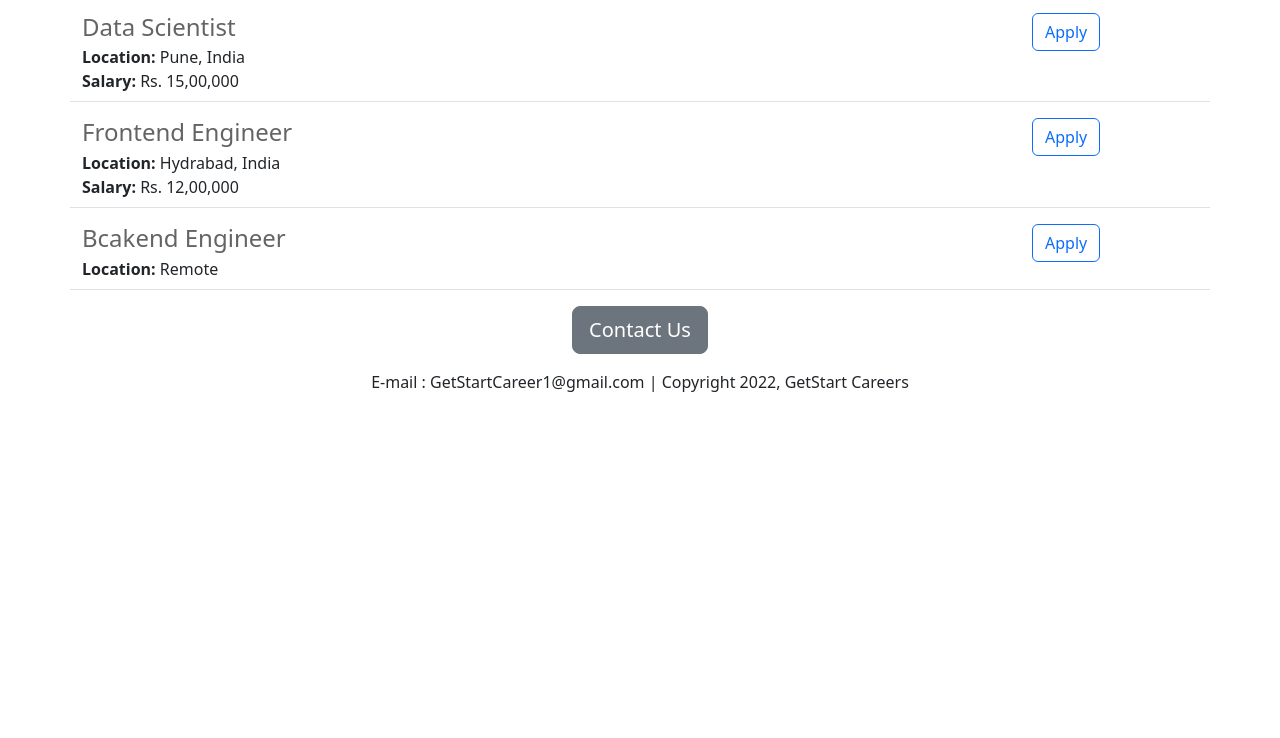
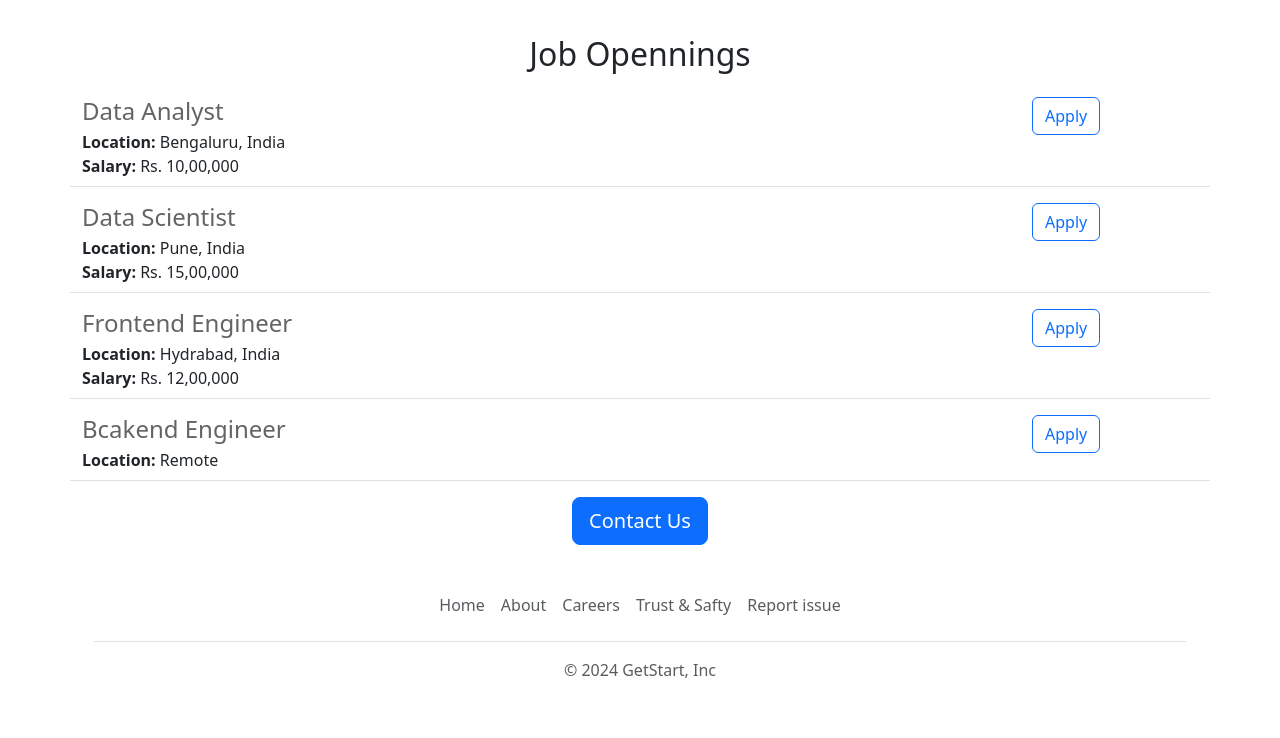
Before and after one commit to hrishi3466/carrier-website, a Flask app: page / in a window 1280 px wide. Shown: the part 900-1638 px from the top of the page. Before the commit the page ends 1292 px from the top, so only its background shows below. Run offline with Flask 3, Linux system fonts and the light colour scheme.

Commit message:
functional and aesthetic changes

```diff
--- /dev/null
+++ b/templates/footer.html
@@ -0,0 +1,12 @@
+<div class="container">
+  <footer class="py-3 my-4">
+    <ul class="nav justify-content-center border-bottom pb-3 mb-3">
+      <li class="nav-item"><a href="#" class="nav-link px-2 text-body-secondary">Home</a></li>
+      <li class="nav-item"><a target="_blank" href="https://www.google.com/" class="nav-link px-2 text-body-secondary">About</a></li>
+      <li class="nav-item"><a target="_blank" href="https://www.planitplus.net/JobProfiles?letter=A" class="nav-link px-2 text-body-secondary">Careers</a></li>
+      <li class="nav-item"><a target="_blank" href="https://www.google.com/"  class="nav-link px-2 text-body-secondary">Trust & Safty</a></li>
+      <li class="nav-item"><a target="_blank"href="https://www.google.com/" class="nav-link px-2 text-body-secondary" class="nav-link px-2 text-body-secondary">Report issue</a></li>
+    </ul>
+    <p class="text-center text-body-secondary">&copy; 2024 GetStart, Inc</p>
+  </footer>
+</div>
--- a/templates/home.html
+++ b/templates/home.html
@@ -1,6 +1,7 @@
 <!Doctype html>
   <html>
-    <head><title>GetStart Careers</title>
+    <head>
+      <title  >GetStart Careers</title>
 
       <meta charset="utf-8">
       <meta name="viewport" content="width=device-width, initial-scale=1">
@@ -10,28 +11,39 @@
         height: 360px;
         width: 100%;
         object-fit: cover;
+        margin-bottom: 16px;
       }
+
 
     </style>
   </head>
 
     <body>
+      {% include 'nav.html' %}
+      <img  class="img-fluid" id='banner' src="https://ff2fe008-2cd6-4fbe-bcb6-63f531af8543-00-l4d8i9kzrsvk.pike.replit.dev/static/banner.jpg"  >
       <div   class = "container">
        <h1 class="text-center mt-2 mb-4" >GetStart Careers</h1>
-      <img  class="img-fluid" id='banner' src="https://ff2fe008-2cd6-4fbe-bcb6-63f531af8543-00-l4d8i9kzrsvk.pike.replit.dev/static/banner.jpg"   >
-      <h2 class="text-center mt-3 mb-4" >About GetStart</h2>
+
+      <div class="row ">
+        <div class="col-md-6 " style='border-margine:16px;'>
+
       <p class="lead" >
         At GetStart, we are dedicated to helping individuals launch and accelerate their careers with confidence and purpose. Whether you're a fresh graduate stepping into the workforce or a seasoned professional seeking new opportunities, our platform offers personalized career guidance, expert resources, and connections to top employers across industries. We provide tailored job recommendations, interview preparation tools, and skill-building programs to empower you at every stage of your career journey. GetStart is more than just a job search tool. It's a comprehensive solution designed to fuel your professional growth and set you on the path to success. Join us today and unlock your full potential.
     </p>
+        </div>
+   <div class="col-6 d-none d-md-block ">
+     <img src="/static/working.jpg" style="height:320px;width:100%;object-fit:cover; border-radius:4px">
+   </div>
+      </div>
     <h2 class="text-center mt-3 mb-4" >Job Opennings</h2>
     <div  >
       {%for job in jobs%}
         {% include "jobitem.html" %}
       {% endfor%}
     </div>
-    <div class="text-center">
-    <button class="btn btn-secondary btn-lg" >Contact Us</button>
-    <p class="mt-3" >E-mail : GetStartCareer1@gmail.com | Copyright 2022, GetStart Careers</p>
+    <div class="text-center ">
+    <a class="btn btn-primary btn-lg " href="mailto:getstartcareer@gmail.com?subject=Question%20about%20Job%20openings&body=My%20Name%3A%20%3CYour%20Name%3E%0D%0AMy%20Question%3A%20%3CEnter%20your%20question%20here%3E" >Contact Us</a>
+      <div>{%include "footer.html"%}</div>
      <div/>
     </div>
   </body>
--- a/templates/jobitem.html
+++ b/templates/jobitem.html
@@ -16,6 +16,6 @@
   {%endif%}
 </div>
    <div class="col-2">
-   <button type="button" class="btn btn-outline-primary">Apply</button>
+   <a href="mailto:getstartcareer@gmail.com?subject=Application%20for%20{{job['title']}}&body=My%20Name%3A%20%3CYour%20Name%3E%0D%0AMy%20Resume%20Link%3A%20%3CResume%20Link%3E%0D%0AMy%20LinkedIn%20Link%3A%20%3CProfile%20Link%3E" type="button" class="btn btn-outline-primary">Apply</a>
    </div>
 </div>
--- /dev/null
+++ b/templates/nav.html
@@ -0,0 +1,8 @@
+<nav class="navbar bg-body-tertiary  shadow-sm bg-white sticky-sm-top">
+  <div class="container-fluid ">
+    <a class="navbar-brand" href="#">
+      <img src="/static/coding.png" alt="Logo" width="30" height="30" class="d-inline-block align-text-top">
+     <b>GetStart </b>
+    </a>
+  </div>
+</nav>
```
Also changed, not shown: static/coding.png (added), 1 other file.
